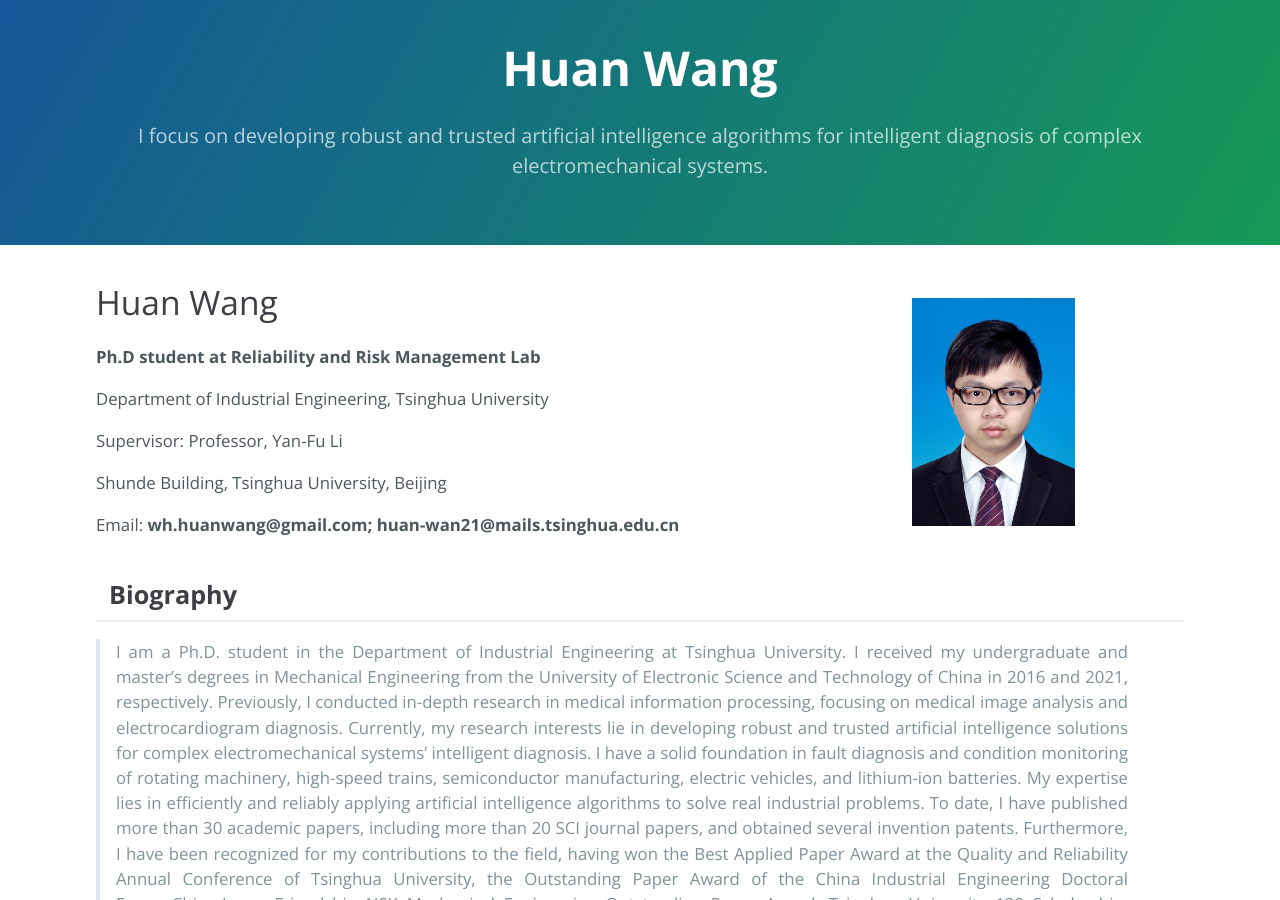
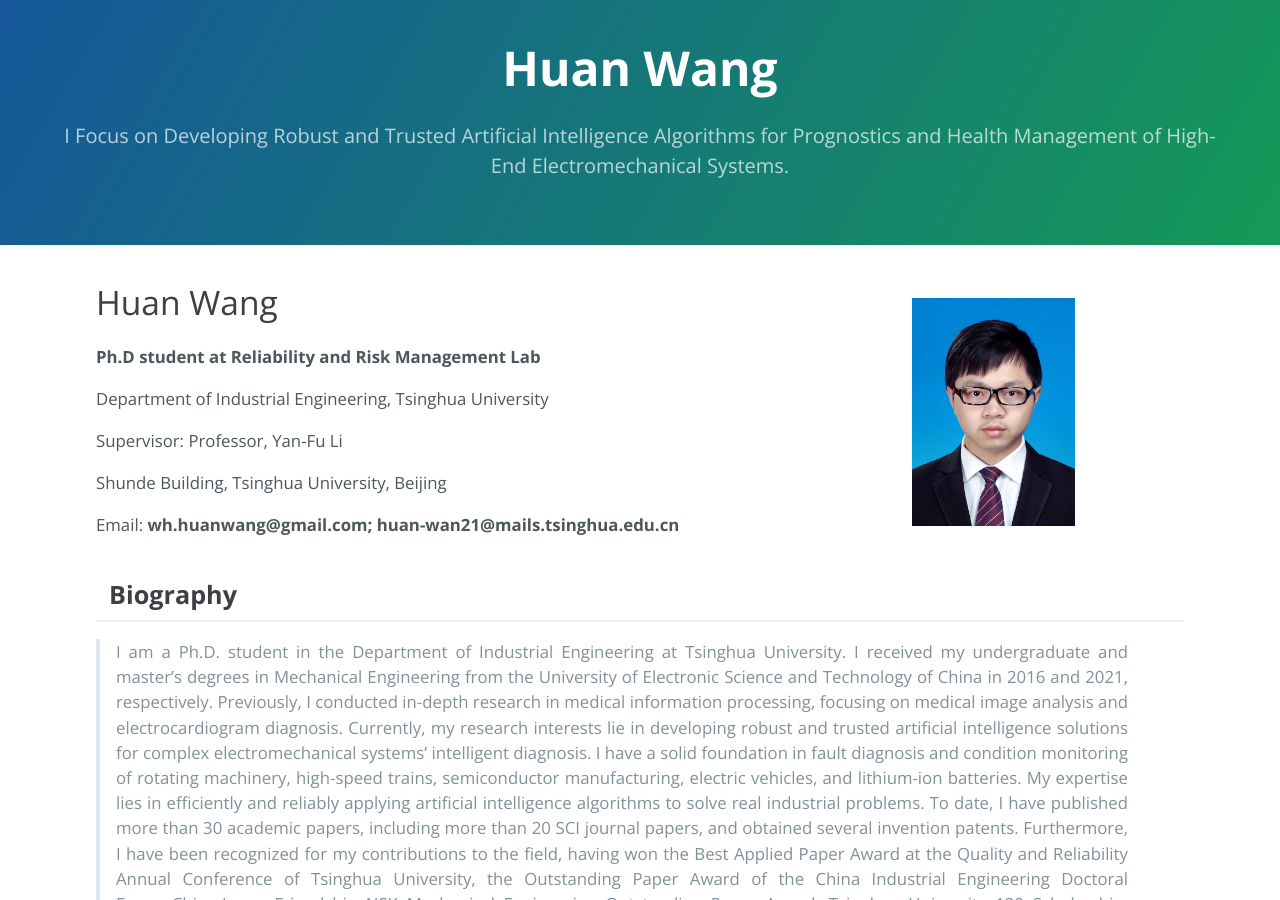
Before and after one commit to WH-HuanWang/WH-HuanWang.github.io, a Jekyll site: the page built from index.md, in a window 1280 px wide and 900 px high. Built offline with Jekyll 4.4.1, drawn with Linux system fonts in a browser that asks for light colours.

Commit message:
Update index.md

```diff
--- a/index.md
+++ b/index.md
@@ -1,7 +1,7 @@
 ---
 layout: default
 title: Huan Wang
-description: I focus on developing robust and trusted artificial intelligence algorithms for intelligent diagnosis of complex electromechanical systems.
+description: I Focus on Developing Robust and Trusted Artificial Intelligence Algorithms for Prognostics and Health Management of High-End Electromechanical Systems.
 ---
 
 <table border="0">
```
